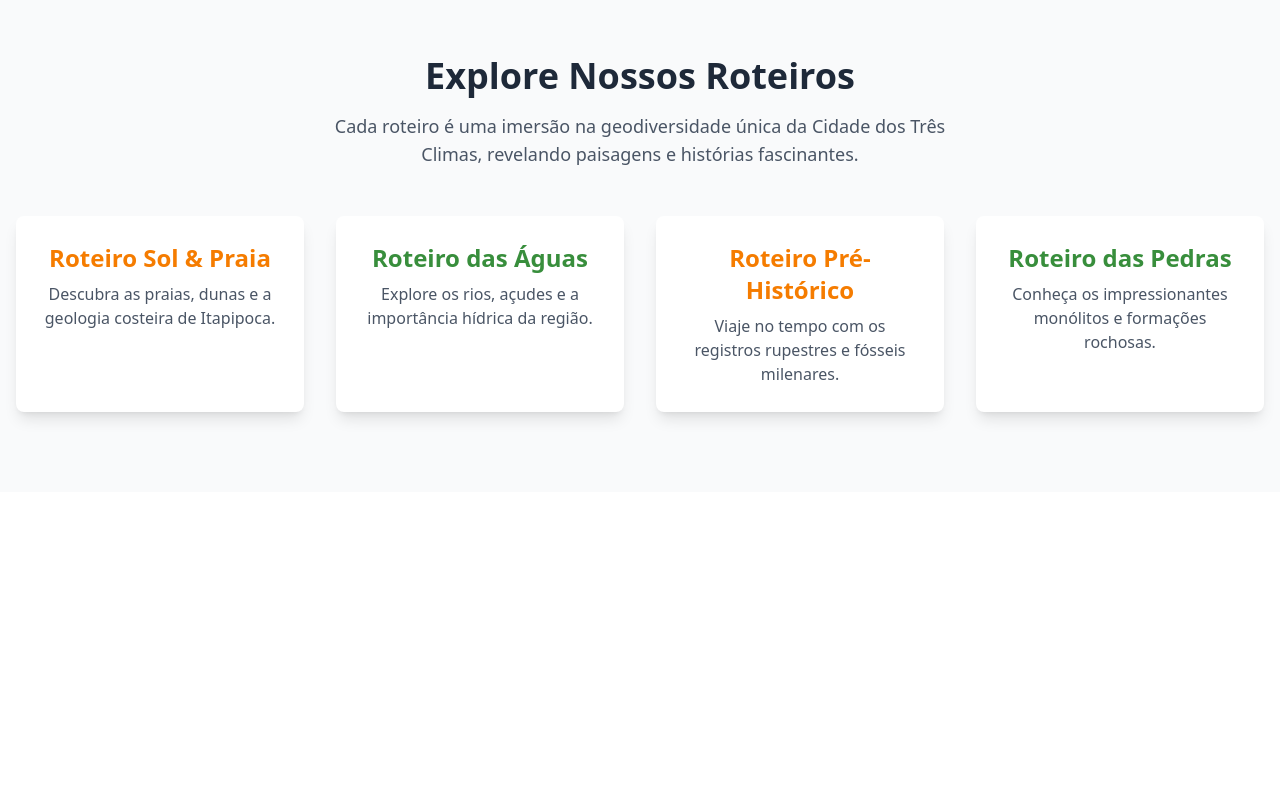
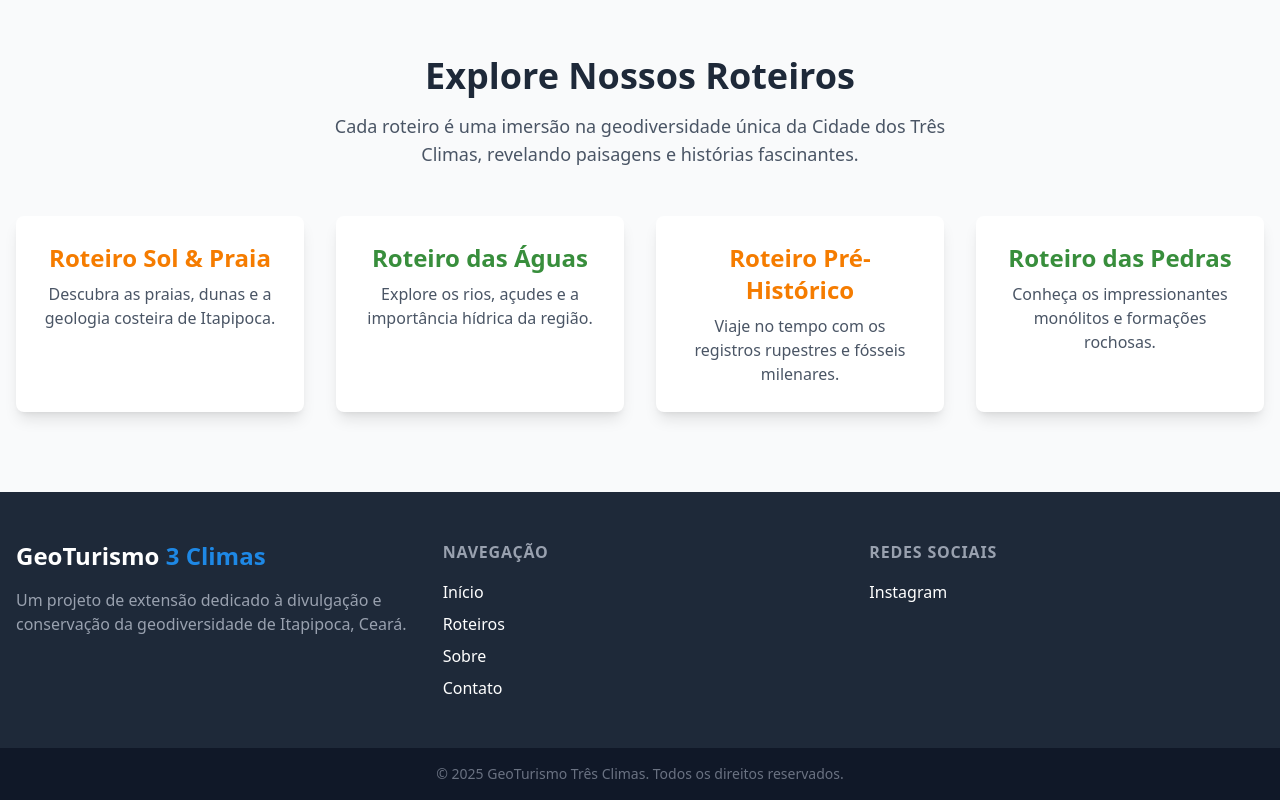
Before and after one commit to filippemonteiro/geoturismo-tres-climas, a React (Vite) app: page / in a window 1280 px wide. Shown: the part 824-1624 px from the top of the page. Before the commit the page ends 1316 px from the top, so only its background shows below. Built offline with nearby package versions, Linux system fonts and the light colour scheme.

Commit message:
feat: add Footer component to enhance site navigation and information

```diff
--- /dev/null
+++ b/src/components/Footer.tsx
@@ -0,0 +1,54 @@
+export function Footer() {
+  const navLinks = [
+    { label: 'Início', path: '/' },
+    { label: 'Roteiros', path: '/roteiros' },
+    { label: 'Sobre', path: '/sobre' },
+    { label: 'Contato', path: '/contato' },
+  ];
+
+  const socialLinks = [
+    { label: 'Instagram', url: 'https://www.instagram.com/geoturismotresclimas/' },
+  ];
+
+  return (
+    <footer className="bg-gray-800 text-white">
+      <div className="container mx-auto py-12 px-4 grid grid-cols-1 md:grid-cols-3 gap-8">
+        <div className="md:col-span-1">
+          <h3 className="font-bold text-2xl font-heading">
+            GeoTurismo <span className="text-litoral">3 Climas</span>
+          </h3>
+          <p className="mt-4 text-gray-400 font-sans">
+            Um projeto de extensão dedicado à divulgação e conservação da geodiversidade de Itapipoca, Ceará.
+          </p>
+        </div>
+
+        <div>
+          <h4 className="font-heading font-bold uppercase tracking-wider text-gray-400">Navegação</h4>
+          <nav className="mt-4 flex flex-col space-y-2">
+            {navLinks.map((link) => (
+              <a key={link.path} href={link.path} className="font-sans hover:text-litoral transition-colors">
+                {link.label}
+              </a>
+            ))}
+          </nav>
+        </div>
+
+        <div>
+          <h4 className="font-heading font-bold uppercase tracking-wider text-gray-400">Redes Sociais</h4>
+          <div className="mt-4 flex flex-col space-y-2">
+            {socialLinks.map((link) => (
+              <a key={link.label} href={link.url} target="_blank" rel="noopener noreferrer" className="font-sans hover:text-litoral transition-colors">
+                {link.label}
+              </a>
+            ))}
+          </div>
+        </div>
+      </div>
+      <div className="bg-gray-900 py-4">
+        <p className="container mx-auto text-center text-sm text-gray-500 font-sans">
+          &copy; {new Date().getFullYear()} GeoTurismo Três Climas. Todos os direitos reservados.
+        </p>
+      </div>
+    </footer>
+  );
+}
--- a/src/layouts/MainLayout.tsx
+++ b/src/layouts/MainLayout.tsx
@@ -1,6 +1,7 @@
 import React from 'react';
 import { InstagramButton } from '../components/InstagramButton';
 import { Header } from '../components/Header';
+import { Footer } from '../components/Footer';
 
 interface MainLayoutProps {
   children: React.ReactNode;
@@ -8,9 +9,12 @@ interface MainLayoutProps {
 
 export function MainLayout({ children }: MainLayoutProps) {
   return (
-    <div>
+    <div className="flex flex-col min-h-screen">
       <Header />
-      <main>{children}</main>
+      <main className="flex-grow">
+        {children}
+      </main>
+      <Footer />
       <InstagramButton />
     </div>
   );
```
